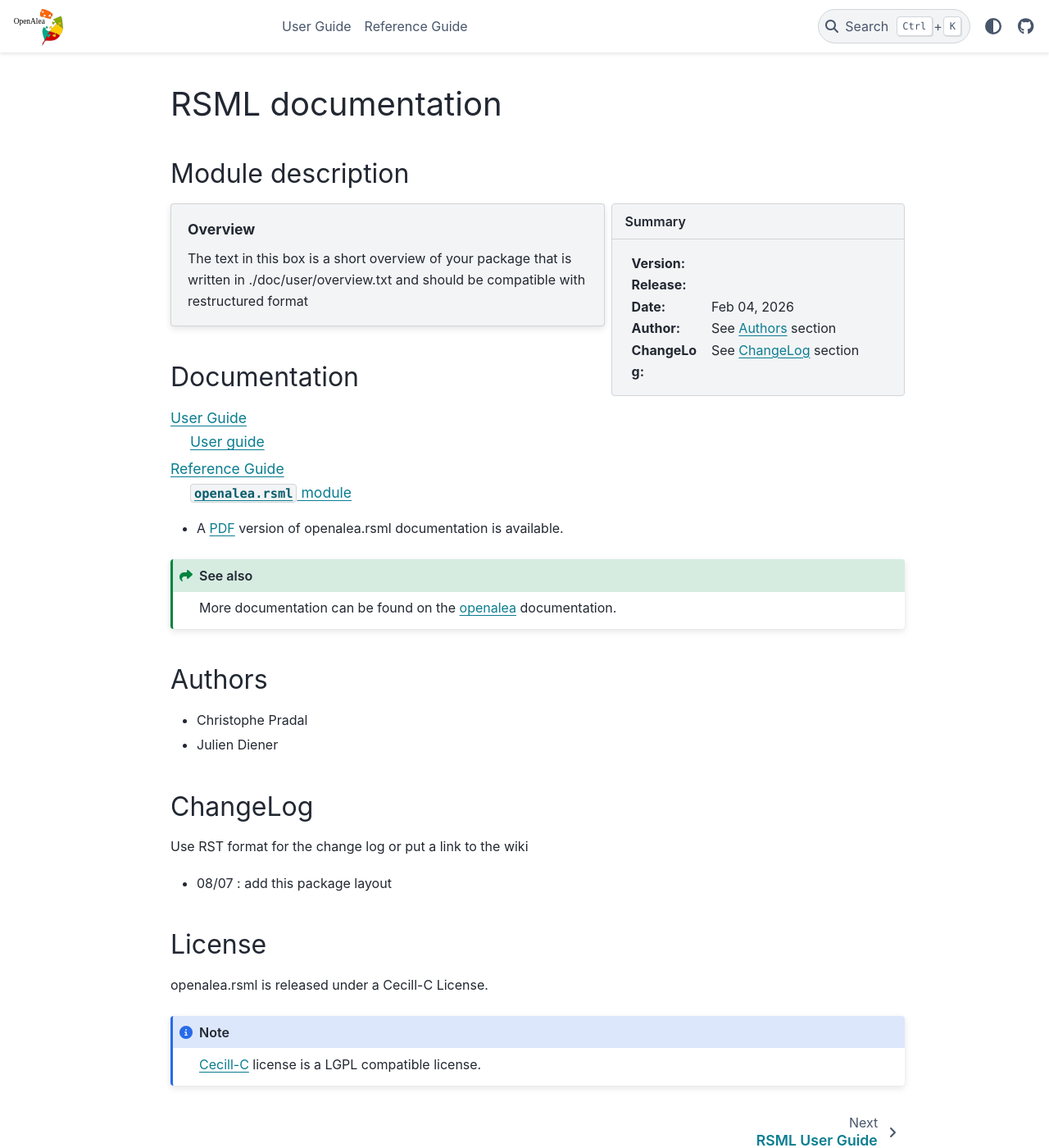
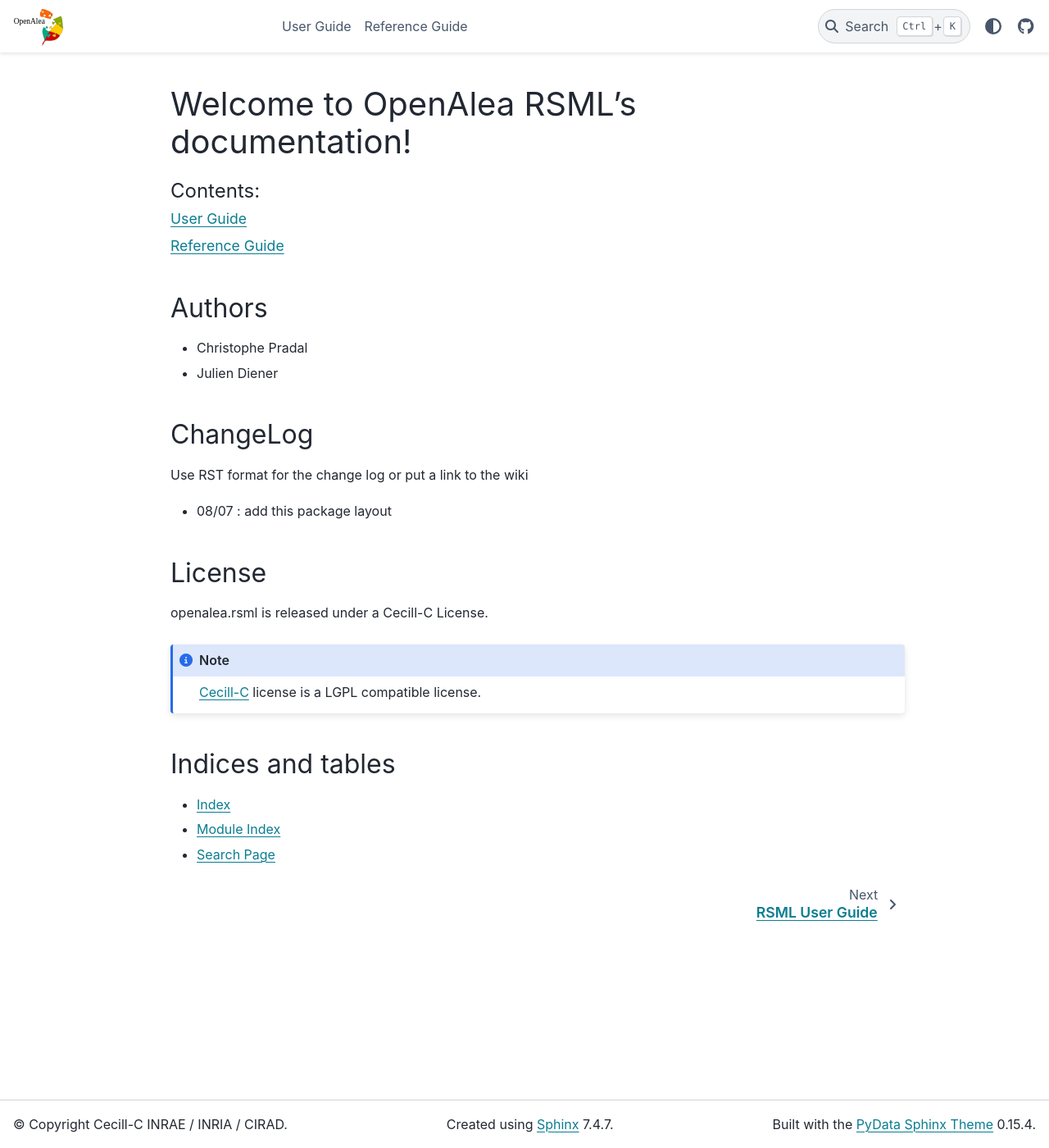
Before and after one commit to openalea/RSML, a Sphinx documentation site: the page built from doc/index.rst, in a window 1280 px wide and 1400 px high. Shown: the whole window at 82% size. Built offline with Sphinx 7.4.7 and the PyData theme 0.15.4, drawn with Linux system fonts in a browser that asks for light colours; the version number could not be read and is left out.

Commit message:
[no CI] WIP refactoring doc

```diff
--- a/doc/index.rst
+++ b/doc/index.rst
@@ -1,44 +1,13 @@
-.. Do not edit this file. Edit user/overview.txt, user/index user/autosum
-.. You may add as many files as you want in ./user.
 
-.. _rsml:
-
-.. module:: openales.rsml
-
-RSML documentation
-#########################################################################
-
-Module description
-==================
-
-.. sidebar:: Summary
-
-    :Version: |version|
-    :Release: |release|
-    :Date: |today|
-    :Author: See `Authors`_ section
-    :ChangeLog: See `ChangeLog`_ section
-
-.. topic:: Overview
-
-    .. include:: user/overview.txt
-
-Documentation
-=============
+Welcome to OpenAlea RSML's documentation!
+#########################################
 
 .. toctree::
-    :maxdepth: 2
+    :maxdepth: 1
+    :caption: Contents:
 
     User Guide<user/index.rst>
     Reference Guide<user/autosum.rst>
-
-- A `PDF <../latex/rsml.pdf>`_ version of |rsml| documentation is
-  available.
-
-.. seealso::
-
-   More documentation can be found on the
-   `openalea <https://openalea.rtfd.io>`__ documentation.
 
 Authors
 =======
@@ -59,3 +28,10 @@ License
     license is a LGPL compatible license.
 
 .. |rsml| replace:: openalea.rsml
+
+Indices and tables
+==================
+
+* :ref:`genindex`
+* :ref:`modindex`
+* :ref:`search`
--- a/doc/user/overview.txt
+++ /dev/null
@@ -1,3 +0,0 @@
-The text in this box is a short overview of your package
-that is written in ./doc/user/overview.txt and should be
-compatible with restructured format
```
Also changed, not shown: doc/user/api_continuous.rst (added, +13 -0 lines), doc/user/api_hirros.rst (added, +13 -0 lines).
